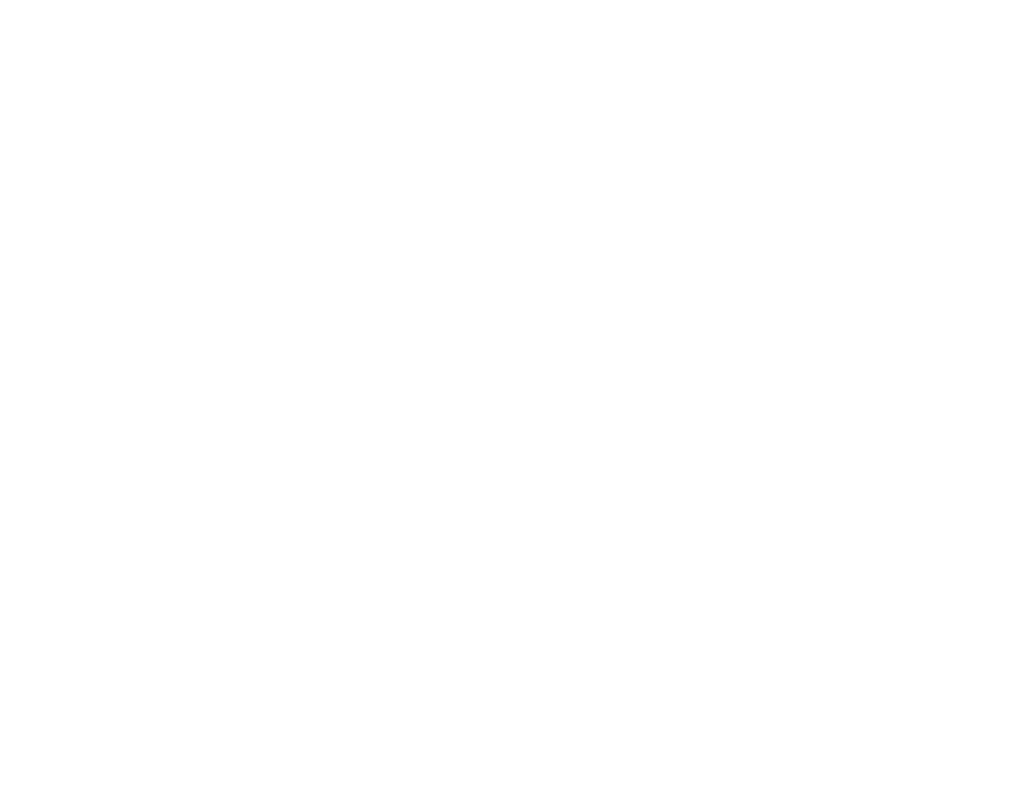
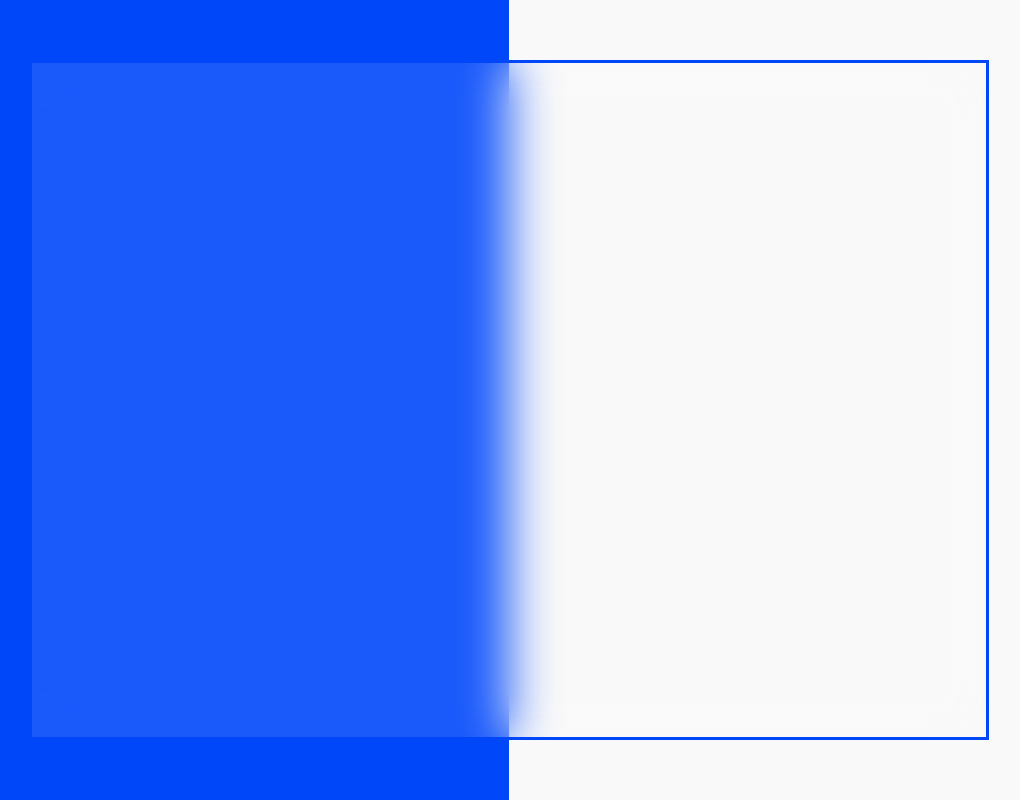
Before and after one commit to harlinsonvasquez/portafolio, a plain HTML site: page index.html in a window 1280 px wide. Shown: the whole page, without its empty margins (131-1151 px from the left). Drawn offline with Linux system fonts and the light colour scheme.

Commit message:
pequeño avance

```diff
--- a/index.html
+++ b/index.html
@@ -3,9 +3,19 @@
 <head>
     <meta charset="UTF-8">
     <meta name="viewport" content="width=device-width, initial-scale=1.0">
-    <title>Document</title>
+    <title>portafolio</title>
+    <link rel="stylesheet" href="styles.css">
 </head>
 <body>
+    <div class="container">
+        <div class="hero">
+
+        </div>
+
+    </div>
+
+
+
 
 </body>
 </html>
--- a/styles.css
+++ b/styles.css
@@ -0,0 +1,35 @@
+*{
+    padding: 0;
+    margin: 0;
+    box-sizing: border-box;
+    font-family: sans-serif;
+    text-decoration: none;
+
+}
+.container{
+    width: 100%;
+    height: 100vh;
+    background-color: #f9f9f9;
+    display: flex;
+    justify-content: center;
+    align-items: center;
+}
+.container::before{
+    content: "";
+    position: absolute;
+    height: 100%;
+    width: 50%;
+    top: 0;
+    left: 0;
+    background-color: #0047fa;
+}
+
+.container .hero{
+    position: relative;
+    z-index: 10;
+    height: 85vh;
+    width: 75%;
+    background: rgba(255, 255, 255, 0.1);
+    backdrop-filter: blur(25px);
+    border: 3px solid  #0047fa;
+}
```
